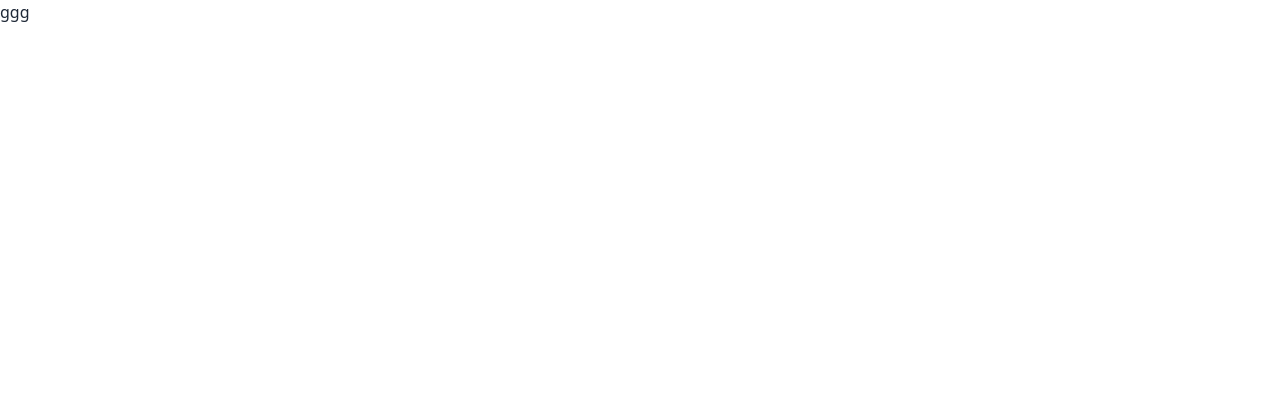
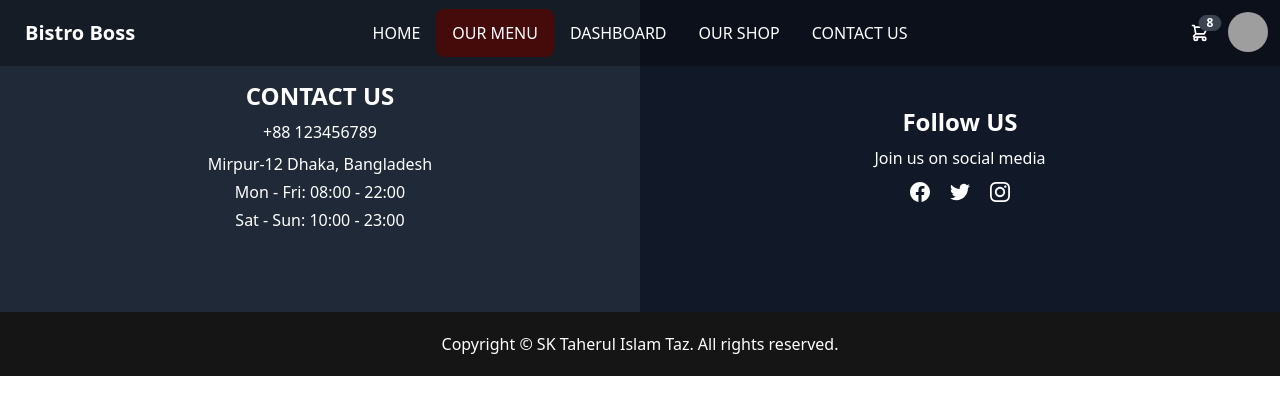
Before and after one commit to taherul77/Bistro-Boss, a React (Vite) app: page /menu in a window 1280 px wide. Before the commit this address had no page. Shown: the top 414 px of the page. Built offline with nearby package versions, Linux system fonts and the light colour scheme; grey boxes are pictures that could not be loaded.

Commit message:
add auth provider

```diff
--- a/package.json
+++ b/package.json
@@ -12,6 +12,7 @@
   "dependencies": {
     "@smastrom/react-rating": "^1.3.1",
     "daisyui": "^2.51.6",
+    "firebase": "^9.22.1",
     "localforage": "^1.10.0",
     "match-sorter": "^6.3.1",
     "react": "^18.2.0",
--- a/src/Component/Header/Header.jsx
+++ b/src/Component/Header/Header.jsx
@@ -1,35 +1,80 @@
 
-
+import { NavLink } from "react-router-dom";
 
 const Header = () => {
   const navItem = (
     <>
       <li>
-        <a>Home</a>
+        <NavLink
+          to="/"
+          aria-label="Our HomePage"
+          title="Our HomePage"
+          className={({ isActive }) =>
+            isActive
+              ? " border-md rounded-md bg-red-950 text-white"
+              : "font-medium  text-white"
+          }
+        >
+          HOME
+        </NavLink>
       </li>
       <li>
-        <a >
-        CONTACT US
+        <NavLink
+          to="/menu"
+          aria-label="Our MenuPage"
+          title="Our MenuPage"
+          className={({ isActive }) =>
+            isActive
+              ? " border-md rounded-md bg-red-950 text-white"
+              : "font-medium  text-white"
+          }
+        >
+          OUR MENU
+        </NavLink>
+      </li>
 
-        </a>
+      <li>
+        <NavLink
+          to="/dashboard"
+          aria-label="Our DashboardPage"
+          title="Our DashboardPage"
+          className={({ isActive }) =>
+            isActive
+              ? " border-md rounded-md bg-red-950 text-white"
+              : "font-medium  text-white "
+          }
+        >
+          DASHBOARD
+        </NavLink>
+      </li>
 
+      <li>
+        <NavLink
+          to="/shop"
+          aria-label="Our ShopPage"
+          title="Our ShopPage"
+          className={({ isActive }) =>
+            isActive
+              ? " border-md rounded-md bg-red-950 text-white"
+              : "font-medium  text-white"
+          }
+        >
+          OUR SHOP
+        </NavLink>
       </li>
       <li>
-        <a >
-        DASHBOARD
-
-        </a>
-
-      </li>
-      <li>
-        <a >
-        OUR MENU
-
-        </a>
-
-      </li>
-      <li>
-        <a>OUR SHOP</a>
+        <NavLink
+          to="/contact"
+          aria-label="Our ContactPage"
+          title="Our ContactPage"
+          className={({ isActive }) =>
+            isActive
+              ? " border-md rounded-md bg-red-950 text-white"
+              : "font-medium  text-white"
+          }
+        >
+          CONTACT US
+        </NavLink>
       </li>
     </>
   );
@@ -56,7 +101,7 @@ const Header = () => {
           </label>
           <ul
             tabIndex={0}
-            className="menu menu-compact dropdown-content mt-3 p-2 shadow bg-base-100 rounded-box w-52"
+            className="menu menu-compact dropdown-content mt-3 p-2 shadow bg-black rounded-box w-52"
           >
             {navItem}
           </ul>
@@ -108,7 +153,7 @@ const Header = () => {
           </label>
           <ul
             tabIndex={0}
-        className="menu menu-compact dropdown-content mt-3 p-2 shadow bg-base-100 rounded-box w-52"
+            className="menu menu-compact dropdown-content mt-3 p-2 shadow bg-black rounded-box w-52"
           >
             <li>
               <a className="justify-between">
--- /dev/null
+++ b/src/Pages/OurMenu/OurMenu.jsx
@@ -0,0 +1,11 @@
+
+
+const OurMenu = () => {
+    return (
+        <div>
+
+        </div>
+    );
+};
+
+export default OurMenu;
--- /dev/null
+++ b/src/Provider/AuthProvaider.jsx
@@ -0,0 +1,70 @@
+/* eslint-disable react/prop-types */
+import {
+    getAuth,
+    createUserWithEmailAndPassword,
+    onAuthStateChanged,
+    signInWithEmailAndPassword,
+    signInWithPopup,
+    signOut,
+    updateProfile,
+  } from "firebase/auth";
+  import { createContext, useEffect, useState } from "react";
+  import app from "../firebase/firebase.config";
+
+  export const AuthContext = createContext();
+  const auth = getAuth(app);
+
+  const AuthProvider = ({ children }) => {
+    const [user, setUser] = useState(null);
+    const [loader, setLoader] = useState(true);
+
+    const logInWithGoogle = (providerGoogle) => {
+      setLoader(true);
+      return signInWithPopup(auth, providerGoogle);
+    };
+
+    const signUp = (email, password) => {
+      setLoader(true);
+      return createUserWithEmailAndPassword(auth, email, password);
+    };
+
+    const signIn = (email, password) => {
+      setLoader(true);
+      return signInWithEmailAndPassword(auth, email, password);
+    };
+
+    const profileUpdate = (profile) => {
+      return updateProfile(auth.currentUser, profile);
+    };
+
+    const logOut = () => {
+      setLoader(true);
+      localStorage.removeItem("token");
+      return signOut(auth);
+    };
+
+    useEffect(() => {
+      const unsubscribe = onAuthStateChanged(auth, (currentUser) => {
+        setUser(currentUser);
+        setLoader(false);
+      });
+      return () => unsubscribe();
+    }, []);
+
+    const authInfo = {
+      user,
+      loader,
+      setLoader,
+      logInWithGoogle,
+      signUp,
+      signIn,
+      profileUpdate,
+      logOut,
+    };
+
+    return (
+      <AuthContext.Provider value={authInfo}>{children}</AuthContext.Provider>
+    );
+  };
+
+  export default AuthProvider;
--- a/src/Router/Router.jsx
+++ b/src/Router/Router.jsx
@@ -2,6 +2,7 @@ import { createBrowserRouter } from "react-router-dom";
 import App from "../App";
 import Error from "../Pages/Error/Error";
 import Home from "../Pages/Error/Home/Home";
+import OurMenu from "../Pages/OurMenu/OurMenu";
 
 const router = createBrowserRouter([
   {
@@ -13,6 +14,10 @@ const router = createBrowserRouter([
         path: "/",
         element: <Home></Home>,
       },
+      {
+        path: "/menu",
+        element: <OurMenu></OurMenu>,
+      },
     ],
   },
 ]);
--- /dev/null
+++ b/src/firebase/firebase.config.js
@@ -0,0 +1,18 @@
+// Import the functions you need from the SDKs you need
+import { initializeApp } from "firebase/app";
+// TODO: Add SDKs for Firebase products that you want to use
+// https://firebase.google.com/docs/web/setup#available-libraries
+
+// Your web app's Firebase configuration
+const firebaseConfig = {
+    apiKey:import.meta.env.VITE_apiKey,
+    authDomain:import.meta.env.VITE_authDomain,
+    projectId:import.meta.env.VITE_projectId,
+    storageBucket:import.meta.env.VITE_storageBucket,
+    messagingSenderId:import.meta.env.VITE_messagingSenderId,
+    appId:import.meta.env.VITE_appId
+};
+
+// Initialize Firebase
+const app = initializeApp(firebaseConfig);
+export default app;
```
Also changed, not shown: 2 other files (tests, documents, lock files or other folders). Lines whose indentation alone changed are shown as unchanged.
